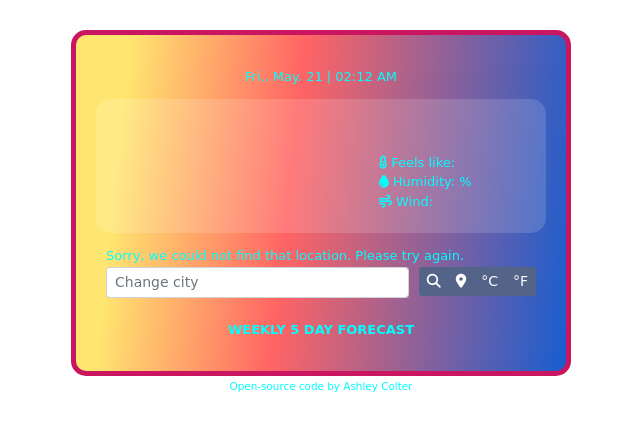
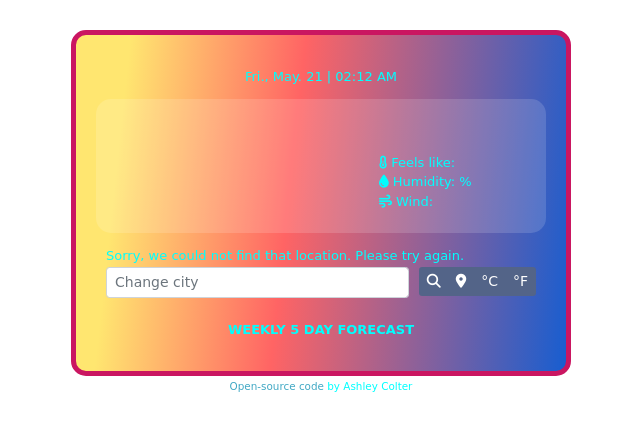
Before and after one commit to AshleyColter/WeatherApp-Project, a plain HTML site: page index.html in a window 1280 px wide. Shown: the full height of the page, 319-959 px from the left. Drawn offline with nearby package versions, Linux system fonts and the light colour scheme; no server answers.

Commit message:
added open source code

```diff
--- a/index.html
+++ b/index.html
@@ -122,10 +122,12 @@
         </div>
       </div>
       <footer>
-        <small >
-          <a herf="https://github.com/AshleyColter/Weather-App-project"
-          target="_blank"
-          >Open-source code</a>
+        <small>
+          <a
+            href="https://github.com/AshleyColter/Weather-App-project.git"
+            target="_blank"
+            >Open-source code</a
+          >
           by Ashley Colter
         </small>
 <script src="src/index.js"></script>
```
